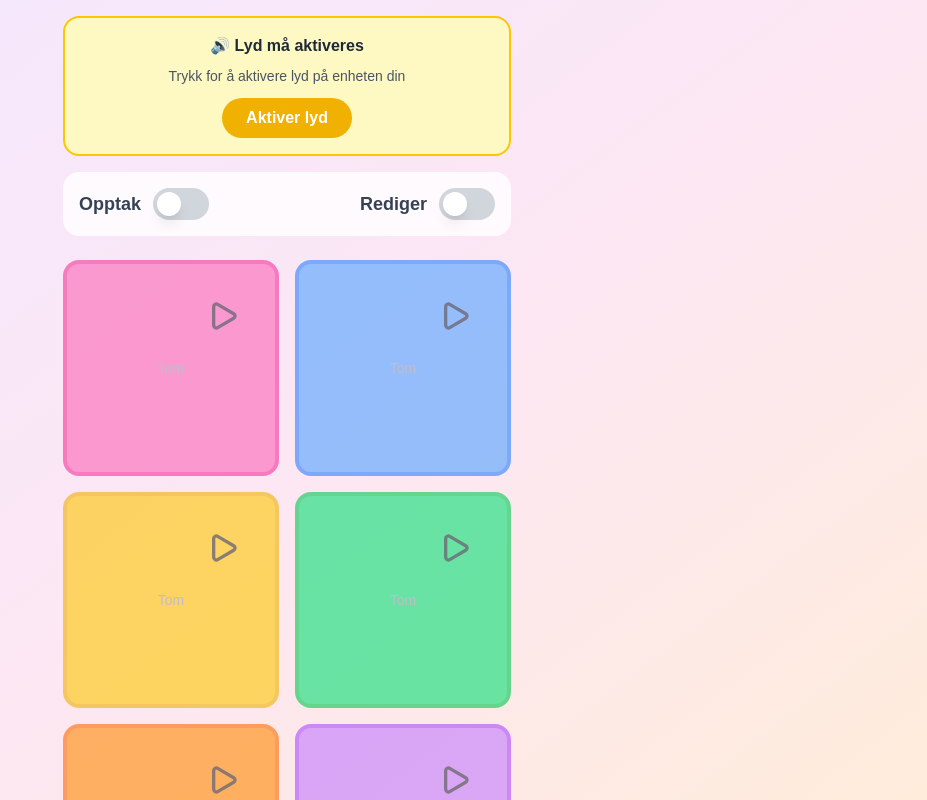
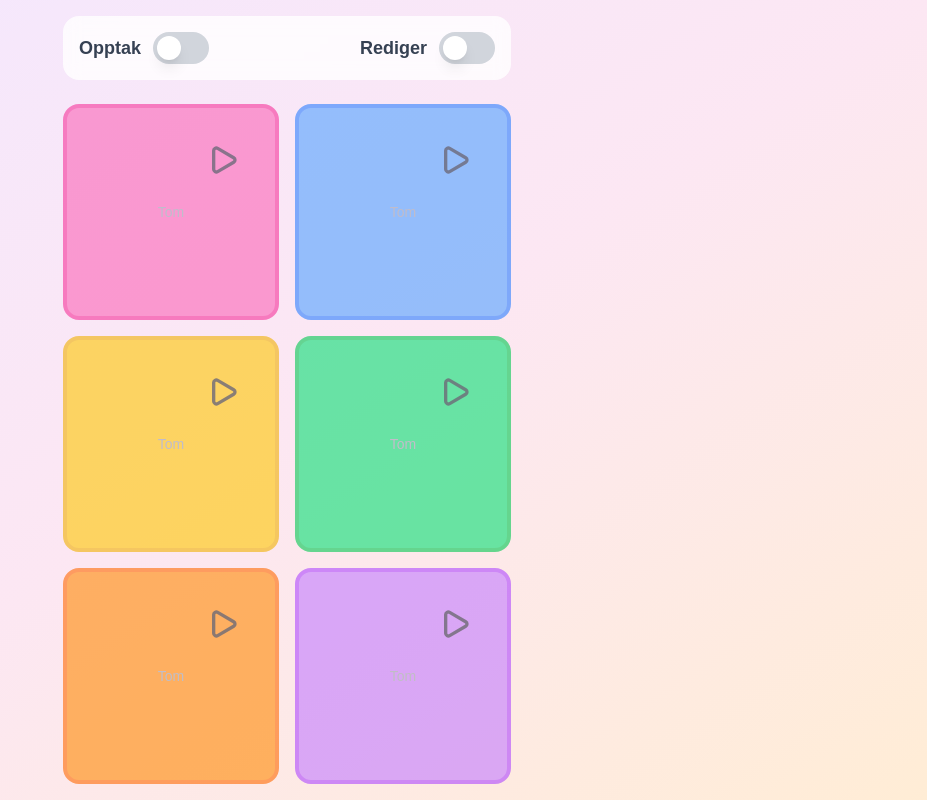
Before and after one commit to ChristianWatkins/lydmaskinen, a Next.js app: page / in a window 1280 px wide. Shown: the top 800 px of the page, without its empty margins (353-1280 px from the left). Built offline with nearby package versions, Linux system fonts and the light colour scheme.

Commit message:
bort med aktiver banner

```diff
--- a/app/page.tsx
+++ b/app/page.tsx
@@ -3,7 +3,7 @@
 import { useState, useEffect } from 'react';
 import { PadData, Mode } from '@/types';
 import Pad from '@/components/Pad';
-import { playAudio, saveToStorage, loadFromStorage, unlockAudio, isAudioReady } from '@/lib/audio';
+import { playAudio, saveToStorage, loadFromStorage } from '@/lib/audio';
 
 export default function Home() {
   const [mode, setMode] = useState<Mode>('play');
@@ -17,12 +17,6 @@ export default function Home() {
   });
   const [recordingPadId, setRecordingPadId] = useState<string | null>(null);
   const [playingPadId, setPlayingPadId] = useState<string | null>(null);
-  const [audioUnlocked, setAudioUnlocked] = useState(false);
-
-  // Check if audio is ready on mount
-  useEffect(() => {
-    setAudioUnlocked(isAudioReady());
-  }, []);
 
   // Load from localStorage on mount
   useEffect(() => {
@@ -86,21 +80,13 @@ export default function Home() {
 
     setPlayingPadId(padId);
     try {
-      // playAudio will handle initialization internally
-      // This ensures resume() is called in the right context
+      // Howler.js handles audio unlocking automatically
       await playAudio(pad);
       console.log('Playback completed successfully');
     } catch (error) {
       console.error('Playback error:', error);
     } finally {
       setPlayingPadId(null);
-    }
-  };
-
-  const handleUnlockAudio = async () => {
-    const success = await unlockAudio();
-    if (success) {
-      setAudioUnlocked(true);
     }
   };
 
@@ -115,20 +101,6 @@ export default function Home() {
   return (
     <div className="min-h-screen bg-gradient-to-br from-purple-100 via-pink-100 to-orange-100 p-4">
       <div className="max-w-md mx-auto">
-        {/* Unlock Audio Banner */}
-        {!audioUnlocked && (
-          <div className="mb-4 bg-yellow-100 border-2 border-yellow-400 rounded-2xl p-4 text-center">
-            <p className="text-gray-800 font-semibold mb-2">🔊 Lyd må aktiveres</p>
-            <p className="text-gray-600 text-sm mb-3">Trykk for å aktivere lyd på enheten din</p>
-            <button
-              onClick={handleUnlockAudio}
-              className="bg-yellow-500 hover:bg-yellow-600 text-white font-bold py-2 px-6 rounded-full transition-colors"
-            >
-              Aktiver lyd
-            </button>
-          </div>
-        )}
-
         {/* Mode Toggle */}
         <div className="mb-6 bg-white/80 backdrop-blur-sm rounded-2xl p-4">
           <div className="flex items-center justify-between">
```
